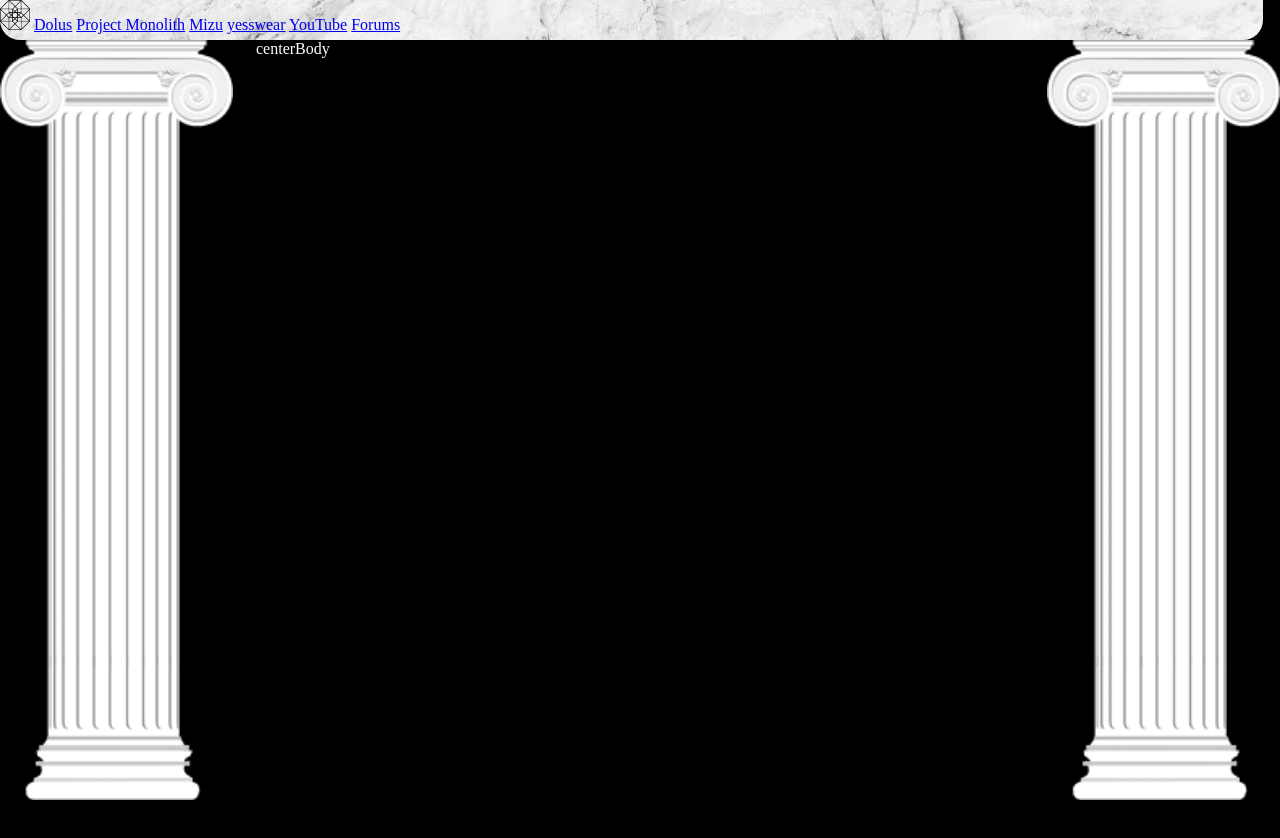
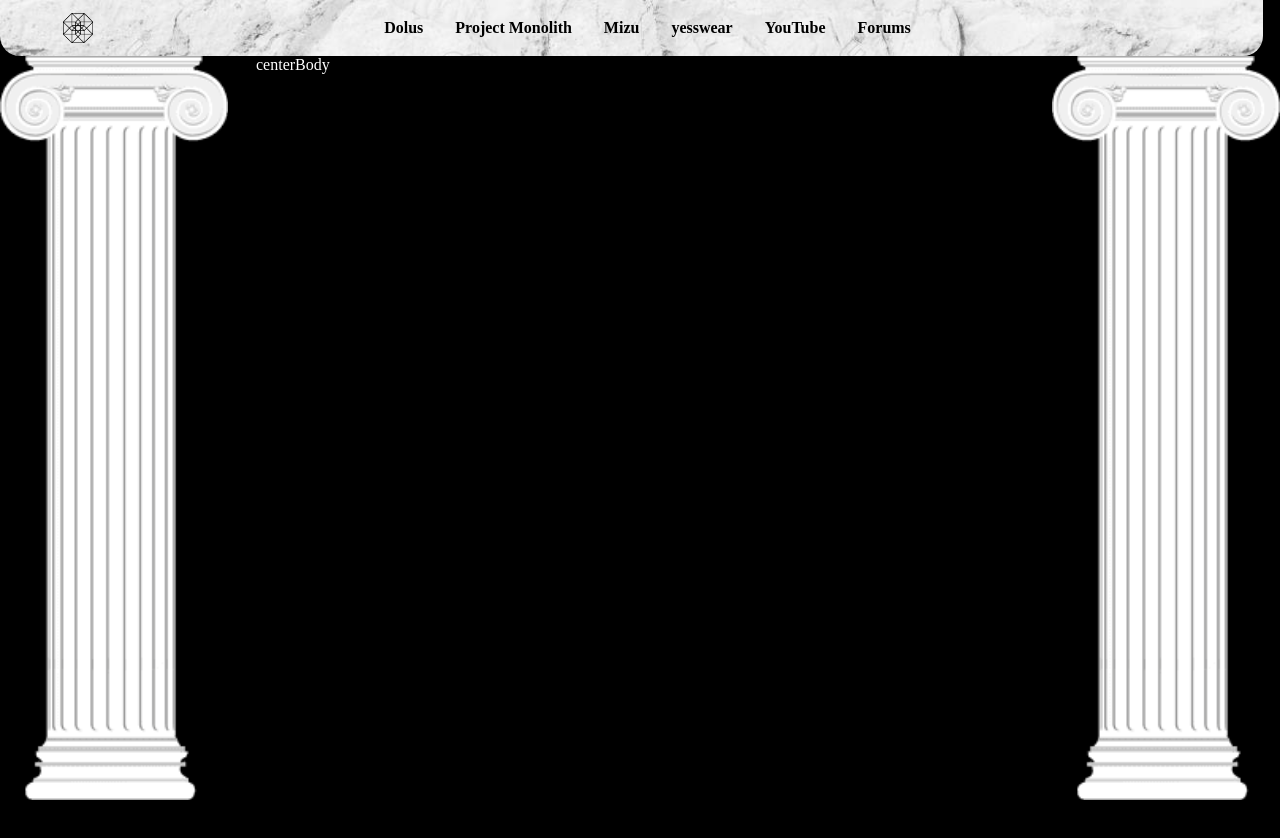
Before and after one commit to darkroomlaboratory/darkroomlaboratory.github.io, a plain HTML site: page index.html in a window 1280 px wide. Shown: the top 838 px of the page. Drawn offline with Linux system fonts and the light colour scheme.

Commit message:
second commit

```diff
--- a/style.css
+++ b/style.css
@@ -14,8 +14,11 @@ body {
   background: url("images/stonetexture.jpg");
   background-size: cover;
   width: calc(100vw - 17px);
-  height: 5vh;
+  height: 7vh;
   z-index: 1;
+  display: flex;
+  align-items: center;
+  justify-content: center;
   position: fixed;
   width: calc(100vw - 17px);
   margin-left: -20%;
@@ -23,10 +26,20 @@ body {
   border-bottom-left-radius: 20px;
   border-bottom-right-radius: 20px;
 }
+.main-navbar a {
+  text-decoration: none;
+  color: #000;
+  padding-left: 2em;
+  font-weight: bold;
+}
+.main-navbar img {
+  position: absolute;
+  left: 5%;
+}
 
 .centerBody {
-  margin-top: 5vh;
-  height: 95vh;
+  margin-top: 7vh;
+  height: 93vh;
   position: absolute;
   height: 200vh;
   width: 100%;
@@ -35,15 +48,15 @@ body {
     /* border: purple 1px solid; */
 }
 .leftColumn {
-  margin-top: 5vh;
-  height: 95vh;
+  margin-top: 7vh;
+  height: 93vh;
   position: fixed;
 
   left: 0;
 }
 .rightColumn {
-  margin-top: 5vh;
-  height: 95vh;
+  margin-top: 7vh;
+  height: 93vh;
   position: fixed;
 
   right: 0;
```
